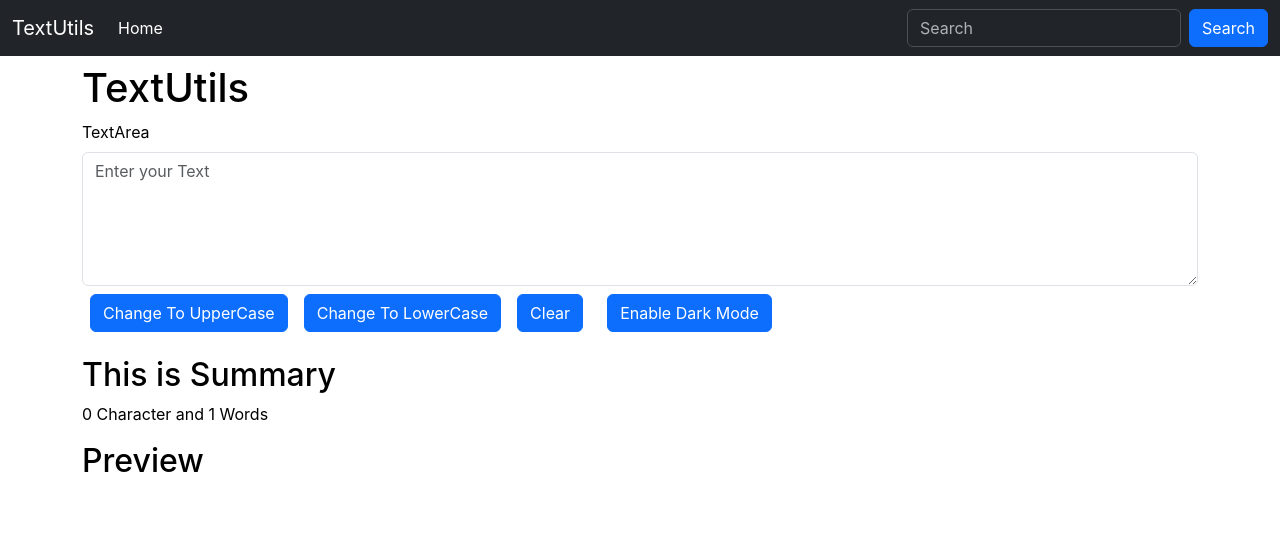
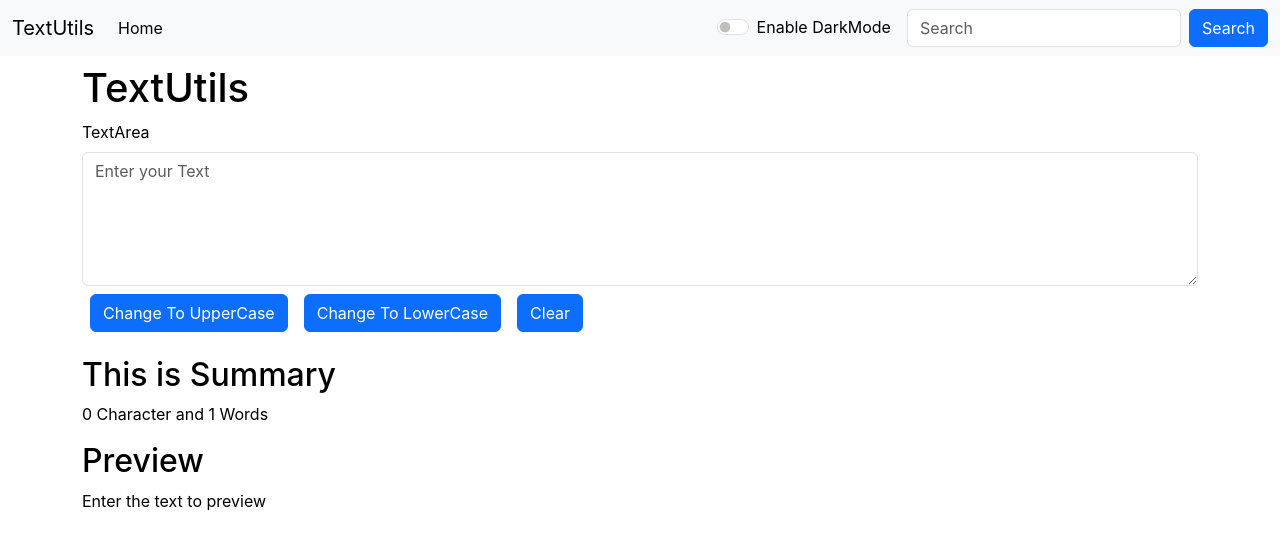
Before and after one commit to MayankMukul/react-test, a React (Create React App) app in the folder test-react/: page / in a window 1280 px wide. Shown: the top 548 px of the page. Built offline with nearby package versions, Linux system fonts and the light colour scheme.

Commit message:
dark mode button added

```diff
--- a/test-react/src/App.js
+++ b/test-react/src/App.js
@@ -2,13 +2,26 @@ import logo from './logo.svg';
 import './App.css';
 import Navbar from './Components/Navbar';
 import TextForm from './Components/TextForm';
+import { useState } from 'react';
 
 function App() {
+  const [mode, setmode]=useState(true);
+
+  const togglemode = ()=>{
+    if(mode === false) {
+      setmode(true);
+      document.body.style.background="white";
+    }
+    else {
+      setmode(false);
+      document.body.style.background="#343a40";
+    }
+  }
   return (
     <>
-      <Navbar></Navbar>
-      <div className="container">
-        <TextForm heading="TextUtils"></TextForm>
+      <Navbar mode={mode} togglemode={togglemode}></Navbar>
+      <div className="container" >
+        <TextForm heading="TextUtils" mode={mode}></TextForm>
       </div>
     </>
   );
--- a/test-react/src/Components/Navbar.js
+++ b/test-react/src/Components/Navbar.js
@@ -2,9 +2,9 @@
 
 import React from 'react'
 
-export default function Navbar() {
+export default function Navbar(props) {
   return (
-    <nav className="navbar navbar-expand-lg bg-dark" data-bs-theme="dark">
+    <nav className={`navbar navbar-expand-lg bg-${(props.mode===false)?"dark":"light"}`} data-bs-theme={`${(props.mode===false)?"dark":"light"}`}>
       <div className="container-fluid">
         <a className="navbar-brand" href="#">
           TextUtils
@@ -28,6 +28,23 @@ export default function Navbar() {
               </a>
             </li>
           </ul>
+          <div className="form-check form-switch mx-3">
+
+            <input
+              className="form-check-input"
+              type="checkbox"
+              role="switch"
+              id="flexSwitchCheckDefault"
+              onClick={props.togglemode}
+            />
+            <label
+              className={`form-check-label text-${(props.mode===false)?"white":"black"}`}
+              htmlFor="flexSwitchCheckDefault"
+            >
+              Enable DarkMode
+            </label>
+          </div>
+
           <form className="d-flex" role="search">
             <input
               className="form-control me-2"
@@ -42,6 +59,5 @@ export default function Navbar() {
         </div>
       </div>
     </nav>
-
-  )
+  );
 }
--- a/test-react/src/Components/TextForm.js
+++ b/test-react/src/Components/TextForm.js
@@ -27,39 +27,40 @@ export default function TextForm(props) {
     }
 
 
-  const [btnText,setbtnText]=useState("Enable Dark Mode");
-  const [themeStyle, setthemeStyle]= useState(
-    {
-      backgroundColor: "white",
-      color: "black",
-    }
-  )
-  const toggleTheme=()=>{
-    if(themeStyle.backgroundColor==="black"){
-      setthemeStyle({
-        backgroundColor:"white",
-        color:"black"})
-      toggleDarkMode();
-    }else {
-      setthemeStyle({
-        backgroundColor:"black",
-        color:"white",
-       border : "10px solid black"})
-      toggleLightMode();
-    }
+  // const [btnText,setbtnText]=useState("Enable Dark Mode");
+  // const [themeStyle, setthemeStyle]= useState(
+  //   {
+  //     backgroundColor: "white",
+  //     color: "black",
+  //   }
+  // )
+  // const toggleTheme=()=>{
+  //   if(themeStyle.backgroundColor==="black"){
+  //     setthemeStyle({
+  //       backgroundColor:"white",
+  //       color:"black"})
+  //     toggleDarkMode();
+  //   }else {
+  //     setthemeStyle({
+  //       backgroundColor:"black",
+  //       color:"white",
+  //      border : "10px solid black"})
+  //     toggleLightMode();
+  //   }
 
-  }
+  // }
 
-  const toggleDarkMode = ()=>{
-    setbtnText("Enable Dark Mode");
-  }
+  // const toggleDarkMode = ()=>{
+  //   setbtnText("Enable Dark Mode");
+  // }
 
-  const toggleLightMode = ()=>{
-    setbtnText("Enable Light Mode");
-  }
+  // const toggleLightMode = ()=>{
+  //   setbtnText("Enable Light Mode");
+  // }
 
   return (
-    <div className='textForm' style={themeStyle}>
+    // <div className='textForm' style={themeStyle}>
+    <div className='textForm' style={{color: (props.mode===true)?"black":"white"}}>
       <div className="form">
         <h1 className='my-2'>{props.heading}</h1>
         <div className="mb-3">
@@ -73,20 +74,22 @@ export default function TextForm(props) {
             value={text}
             onChange={handleChange}
             placeholder='Enter your Text'
+            style={{backgroundColor: (props.mode===false)?"rgb(62 65 68)":"white",
+            color: (props.mode===true)?"black":"white"}}
           />
           <div className="btn btn-primary my-2 mx-2" onClick={handleUpCase}>Change To UpperCase</div>
           <div className="btn btn-primary my-2 mx-2" onClick={handleLoCase}>Change To LowerCase</div>
           <div className="btn btn-primary my-2 mx-2" onClick={handleReset}>Clear</div>
 
-          <button className='btn btn-primary mx-3' onClick={toggleTheme}>{btnText}</button>
+          {/* <button className='btn btn-primary mx-3' onClick={toggleTheme}>{btnText}</button> */}
         </div>
       </div>
-      <div className="summary">
+      <div className="summary" style={{color: (props.mode===true)?"black":"white"}}>
         <h2>This is Summary</h2>
         <p>{text.length} Character and {text.split(" ").length} Words</p>
 
         <h2>Preview</h2>
-        <p>{text}</p>
+        <p>{text.length>0?text:"Enter the text to preview"}</p>
       </div>
     </div>
   );
```
Lines whose indentation alone changed are shown as unchanged.
